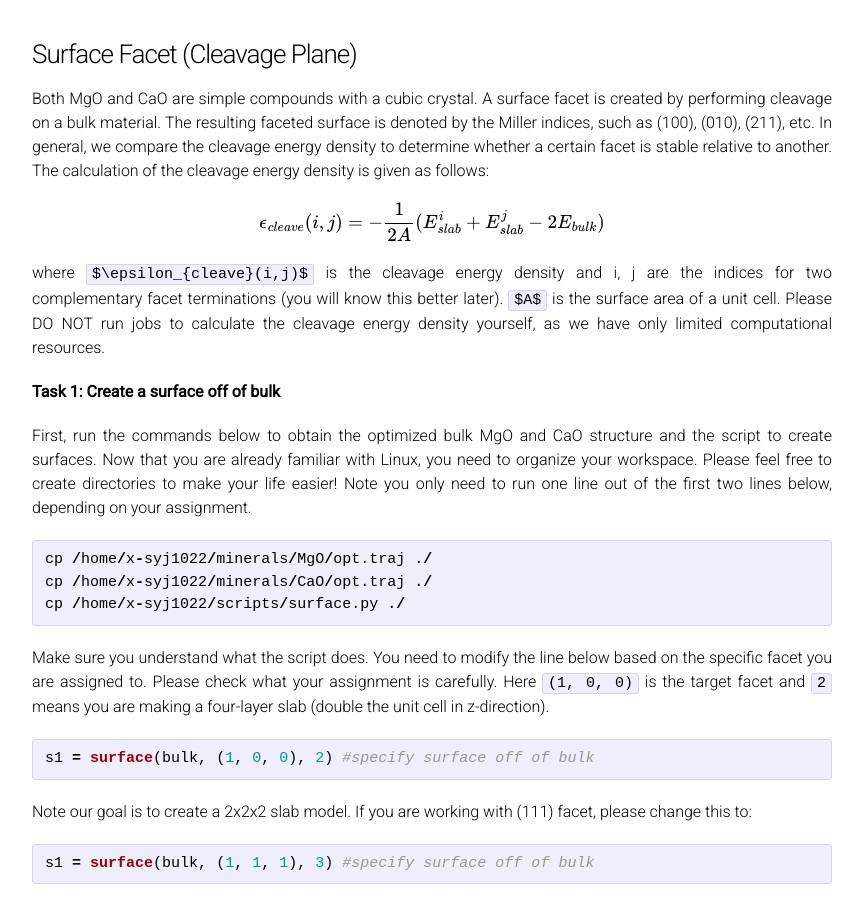
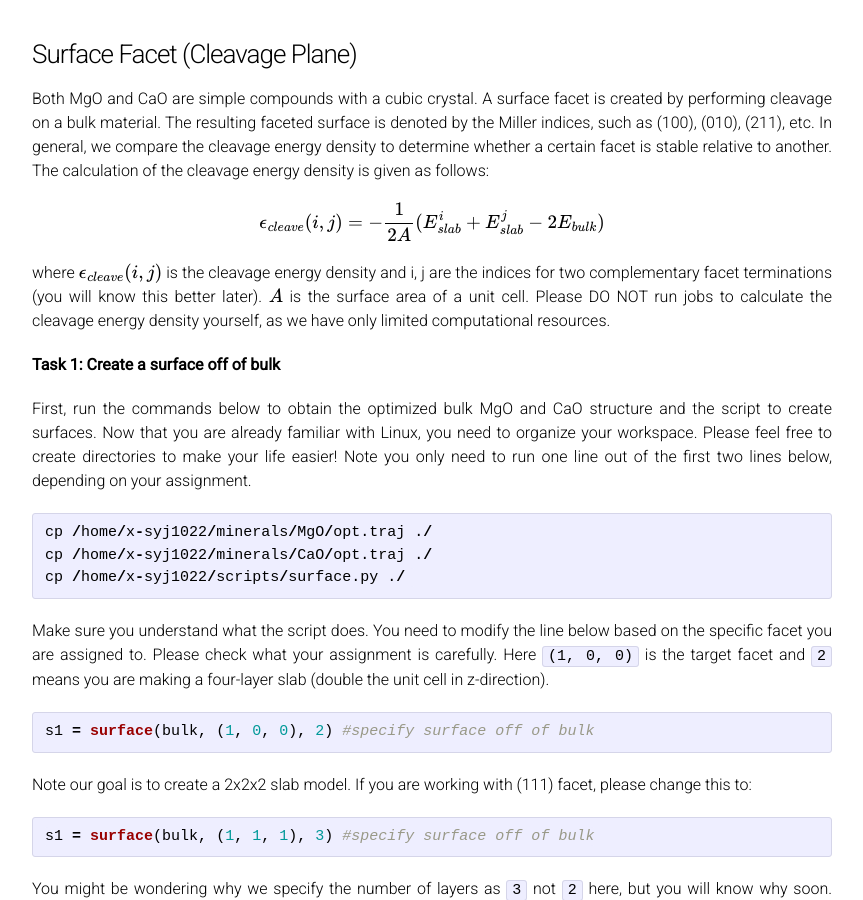
Before and after one commit to UPennCBE544/2023.github.io, a Jekyll site: the page built from ProjectDescription.md, in a window 1280 px wide and 900 px high, scrolled down 1463 px. Shown: the whole window, without its empty margins (208-1071 px from the left). Built offline with Jekyll 4.4.1, drawn with Linux system fonts in a browser that asks for light colours; formulas are drawn with MathJax 3; our own code applies the rules of GitHub Pages for plain Markdown files.

```diff
--- a/ProjectDescription.md
+++ b/ProjectDescription.md
@@ -50,7 +50,7 @@ $$
 \epsilon_{cleave}(i,j) = -\frac{1}{2A}(E_{slab}^{i}+E_{slab}^{j}-2E_{bulk})
 $$
 
-where `$\epsilon_{cleave}(i,j)$` is the cleavage energy density and i, j are the indices for two complementary facet terminations (you will know this better later). `$A$` is the surface area of a unit cell. Please DO NOT run jobs to calculate the cleavage energy density yourself, as we have only limited computational resources.
+where $$\epsilon_{cleave}(i,j)$$ is the cleavage energy density and i, j are the indices for two complementary facet terminations (you will know this better later). $$A$$ is the surface area of a unit cell. Please DO NOT run jobs to calculate the cleavage energy density yourself, as we have only limited computational resources.
 
 
 **Task 1: Create a surface off of bulk**
```
